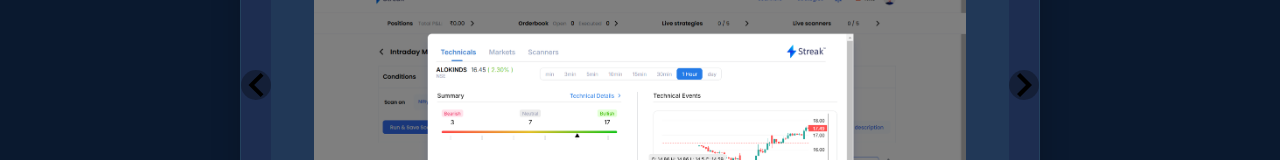
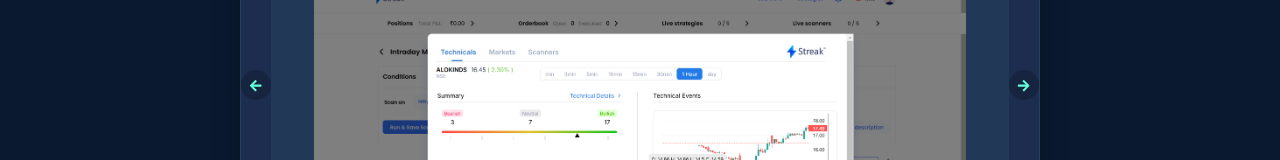
Before and after one commit to Vijayaragavan185/DAA-Portfolio, a React (Create React App) app in the folder daa-portfolio/: page / in a window 1280 px wide. Shown: the part 3046-3206 px from the top of the page. Built offline with nearby package versions, Linux system fonts and the light colour scheme.

Commit message:
feat: Refactor Project component to directly render slideshow content and fix empty slide issue

```diff
--- a/daa-portfolio/src/components/Project.css
+++ b/daa-portfolio/src/components/Project.css
@@ -71,7 +71,6 @@
     color: var(--text-secondary);
   }
 
-  /* For img tag approach */
   .slide-image-content {
     flex: 1;
     max-height: 350px;
@@ -80,52 +79,14 @@
     background-color: rgba(100, 255, 218, 0.05);
   }
 
-  /* For background image approach */
-  .slide-image {
-    flex: 1;
-    background-size: contain;
-    background-position: center;
-    background-repeat: no-repeat;
-    border-radius: 8px;
-    background-color: rgba(100, 255, 218, 0.05);
-  }
-
   /* React Slideshow control customization */
   .react-slideshow-container .nav {
-    background: rgba(0, 0, 0, 0.3);
-    border-radius: 50%;
-    width: 30px;
-    height: 30px;
-    display: flex;
-    align-items: center;
-    justify-content: center;
-    cursor: pointer;
-    color: var(--accent-primary);
-    transition: all 0.3s ease;
     z-index: 10;
   }
 
-  .react-slideshow-container .nav:hover {
-    background: rgba(0, 0, 0, 0.5);
-    transform: scale(1.1);
-  }
-
-  .react-slideshow-container + ul.indicators {
-    gap: 8px;
-    margin-top: 20px;
-  }
-
-  .react-slideshow-container + ul.indicators .each-slideshow-indicator:before {
-    width: 10px;
-    height: 10px;
-    border-radius: 50%;
-    background: var(--text-secondary);
-    opacity: 0.5;
-  }
-
-  .react-slideshow-container + ul.indicators .each-slideshow-indicator.active:before {
-    background: var(--accent-primary);
-    opacity: 1;
+  /* Fix for the missing first slide issue */
+  .react-slideshow-container div[data-index="0"] {
+    display: block !important;
   }
 
   @media (max-width: 992px) {
--- a/daa-portfolio/src/components/Project.js
+++ b/daa-portfolio/src/components/Project.js
@@ -1,48 +1,127 @@
+// // Project.js
+// import React from 'react';
+// import { Slide } from 'react-slideshow-image';
+// import 'react-slideshow-image/dist/styles.css';
+// import './Project.css';
+// import { FaArrowLeft, FaArrowRight } from 'react-icons/fa';
+
+// function Project() {
+//   const slideImages = [
+//     {
+//       title: 'Problem Statement',
+//       description: 'The Maximum Subarray Problem involves finding the contiguous subarray within a one-dimensional array of numbers that has the largest possible sum. This is crucial in financial analysis for identifying optimal trading windows.',
+//       url: '/assets/problem-statement.png'
+//     },
+//     {
+//       title: 'Motivation & Applications',
+//       description: 'This algorithm has direct applications in financial technology like Zerodha Streak momentum scanner, helping traders identify stock momentum patterns and determine optimal entry/exit points.',
+//       url: '/assets/motivation.png'
+//     },
+//     {
+//       title: 'Implementation in Trading',
+//       description: 'In trading platforms, the algorithm continuously processes price data for stocks, ranks them based on momentum strength, and presents top stocks to traders in a watchlist with mobile notifications.',
+//       url: '/assets/trading-implementation.png'
+//     },
+//     {
+//       title: 'Algorithm Implementation',
+//       description: 'Using Kadane\'s algorithm with O(n) time complexity, the system tracks price changes as percentages and identifies the strongest continuous upward momentum period.',
+//       url: '/assets/algorithm.png'
+//     },
+//     {
+//       title: 'Performance Analysis',
+//       description: 'Kadane\'s Algorithm achieves O(n) linear time complexity compared to O(n²) for brute force approaches, making it suitable for real-time market data analysis of thousands of stocks.',
+//       url: '/assets/performance.png'
+//     }
+//   ];
+
+//   // Custom arrow components
+//   const buttonStyle = {
+//     background: 'rgba(0,0,0,0.2)',
+//     border: '0px',
+//     borderRadius: '50%',
+//     width: '30px',
+//     height: '30px',
+//     display: 'flex',
+//     alignItems: 'center',
+//     justifyContent: 'center',
+//     cursor: 'pointer',
+//     color: '#64ffda',
+//   };
+
+//   const properties = {
+//     duration: 3000,
+//     transitionDuration: 500,
+//     infinite: true,
+//     indicators: true,
+//     scale: 1.0,
+//     arrows: true,
+//     autoplay: false,  // Disable autoplay initially for testing
+//     canSwipe: true,
+//     prevArrow: <button style={buttonStyle}><FaArrowLeft /></button>,
+//     nextArrow: <button style={buttonStyle}><FaArrowRight /></button>
+//   };
+
+//   return (
+//     <section id="project" className="project">
+//       <div className="container">
+//         <h2>Real-World Application</h2>
+//         <h3>Maximum Subarray Algorithm in Trading Applications</h3>
+
+//         <div className="slideshow-container">
+//           <Slide {...properties}>
+//             {slideImages.map((slideImage, index) => (
+//               <div key={index} className="each-slide">
+//                 <div className="slide-content">
+//                   <h4>{slideImage.title}</h4>
+//                   <p>{slideImage.description}</p>
+//                   <img
+//                     src={slideImage.url}
+//                     alt={slideImage.title}
+//                     className="slide-image-content"
+//                   />
+//                 </div>
+//               </div>
+//             ))}
+//           </Slide>
+//         </div>
+//       </div>
+//     </section>
+//   );
+// }
+
+// export default Project;
 import React from 'react';
 import { Slide } from 'react-slideshow-image';
 import 'react-slideshow-image/dist/styles.css';
 import './Project.css';
+import { FaArrowLeft, FaArrowRight } from 'react-icons/fa';
 
 function Project() {
-  // Create slideshow content based on your PowerPoint presentation
-  const slideImages = [
-    {
-      title: 'Problem Statement',
-      description: 'The Maximum Subarray Problem involves finding the contiguous subarray within a one-dimensional array of numbers that has the largest possible sum. This is crucial in financial analysis for identifying optimal trading windows.',
-      url: '/assets/problem-statement.png'
-    },
-    {
-      title: 'Motivation & Applications',
-      description: 'This algorithm has direct applications in financial technology like Zerodha Streak momentum scanner, helping traders identify stock momentum patterns and determine optimal entry/exit points.',
-      url: '/assets/motivation.png'
-    },
-    {
-      title: 'Implementation in Trading',
-      description: 'In trading platforms, the algorithm continuously processes price data for stocks, ranks them based on momentum strength, and presents top stocks to traders in a watchlist with mobile notifications.',
-      url: '/assets/trading-implementation.png'
-    },
-    {
-      title: 'Algorithm Implementation',
-      description: 'Using Kadane\'s algorithm with O(n) time complexity, the system tracks price changes as percentages and identifies the strongest continuous upward momentum period.',
-      url: '/assets/algorithm.png'
-    },
-    {
-      title: 'Performance Analysis',
-      description: 'Kadane\'s Algorithm achieves O(n) linear time complexity compared to O(n²) for brute force approaches, making it suitable for real-time market data analysis of thousands of stocks.',
-      url: '/assets/performance.png'
-    }
-  ];
+  // Custom arrow components
+  const buttonStyle = {
+    background: 'rgba(0,0,0,0.2)',
+    border: '0px',
+    borderRadius: '50%',
+    width: '30px',
+    height: '30px',
+    display: 'flex',
+    alignItems: 'center',
+    justifyContent: 'center',
+    cursor: 'pointer',
+    color: '#64ffda',
+  };
 
-  // Modified slideshow properties
   const properties = {
     duration: 3000,
     transitionDuration: 500,
-    infinite: true,
+    infinite: false, // Changed to false to avoid the empty slide issue
     indicators: true,
+    scale: 1.0,
     arrows: true,
-    autoplay: false,  // Try disabling autoplay
-    canSwipe: true,   // Enable manual swiping
-    pauseOnHover: true
+    autoplay: false,
+    canSwipe: true,
+    prevArrow: <button style={buttonStyle}><FaArrowLeft /></button>,
+    nextArrow: <button style={buttonStyle}><FaArrowRight /></button>
   };
 
   return (
@@ -53,19 +132,66 @@
 
         <div className="slideshow-container">
           <Slide {...properties}>
-            {slideImages.map((slideImage, index) => (
-              <div key={index} className="each-slide">
-                <div className="slide-content">
-                  <h4>{slideImage.title}</h4>
-                  <p>{slideImage.description}</p>
-                  <img
-                    src={process.env.PUBLIC_URL + slideImage.url}
-                    alt={slideImage.title}
-                    className="slide-image-content"
-                  />
-                </div>
+            {/* Directly rendering each slide instead of mapping from an array */}
+            <div className="each-slide">
+              <div className="slide-content">
+                <h4>Problem Statement</h4>
+                <p>The Maximum Subarray Problem involves finding the contiguous subarray within a one-dimensional array of numbers that has the largest possible sum. This is crucial in financial analysis for identifying optimal trading windows.</p>
+                <img
+                  src="/assets/problem-statement.png"
+                  alt="Problem Statement"
+                  className="slide-image-content"
+                />
               </div>
-            ))}
+            </div>
+
+            <div className="each-slide">
+              <div className="slide-content">
+                <h4>Motivation & Applications</h4>
+                <p>This algorithm has direct applications in financial technology like Zerodha Streak momentum scanner, helping traders identify stock momentum patterns and determine optimal entry/exit points.</p>
+                <img
+                  src="/assets/motivation.png"
+                  alt="Motivation & Applications"
+                  className="slide-image-content"
+                />
+              </div>
+            </div>
+
+            <div className="each-slide">
+              <div className="slide-content">
+                <h4>Implementation in Trading</h4>
+                <p>In trading platforms, the algorithm continuously processes price data for stocks, ranks them based on momentum strength, and presents top stocks to traders in a watchlist with mobile notifications.</p>
+                <img
+                  src="/assets/trading-implementation.png"
+                  alt="Implementation in Trading"
+                  className="slide-image-content"
+                />
+              </div>
+            </div>
+
+            <div className="each-slide">
+              <div className="slide-content">
+                <h4>Algorithm Implementation</h4>
+                <p>Using Kadane's algorithm with O(n) time complexity, the system tracks price changes as percentages and identifies the strongest continuous upward momentum period.</p>
+                <img
+                  src="/assets/algorithm.png"
+                  alt="Algorithm Implementation"
+                  className="slide-image-content"
+                />
+              </div>
+            </div>
+
+            <div className="each-slide">
+              <div className="slide-content">
+                <h4>Performance Analysis</h4>
+                <p>Kadane's Algorithm achieves O(n) linear time complexity compared to O(n²) for brute force approaches, making it suitable for real-time market data analysis of thousands of stocks.</p>
+                <img
+                  src="/assets/performance.png"
+                  alt="Performance Analysis"
+                  className="slide-image-content"
+                />
+              </div>
+            </div>
           </Slide>
         </div>
       </div>
```
